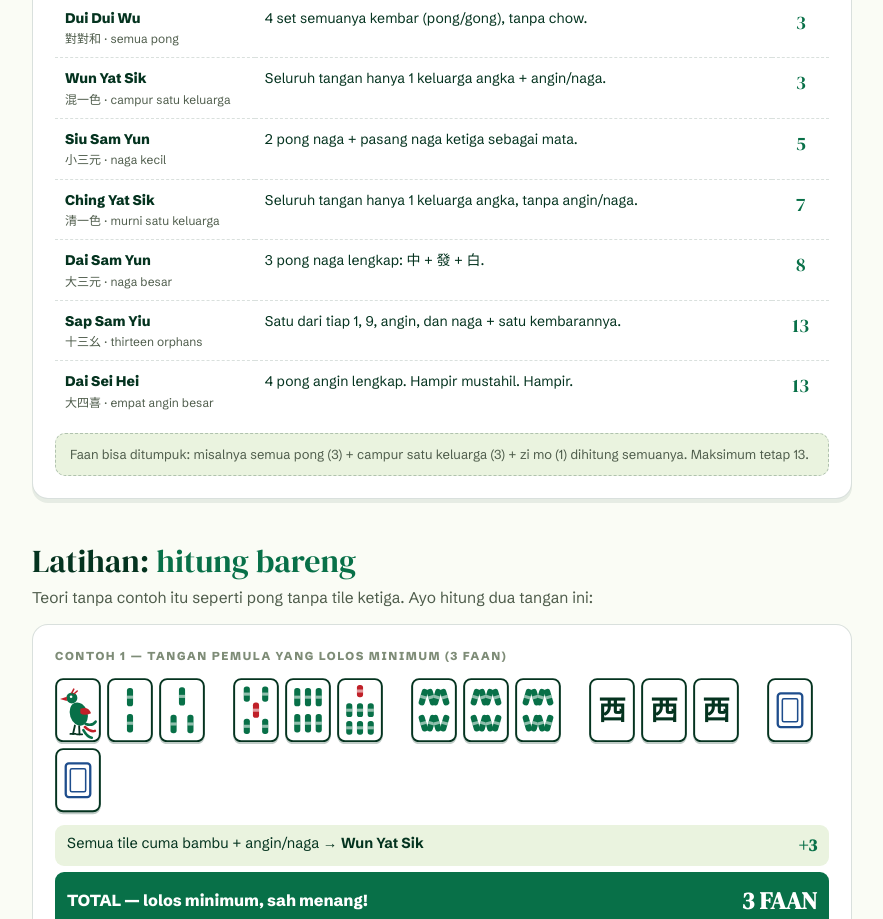
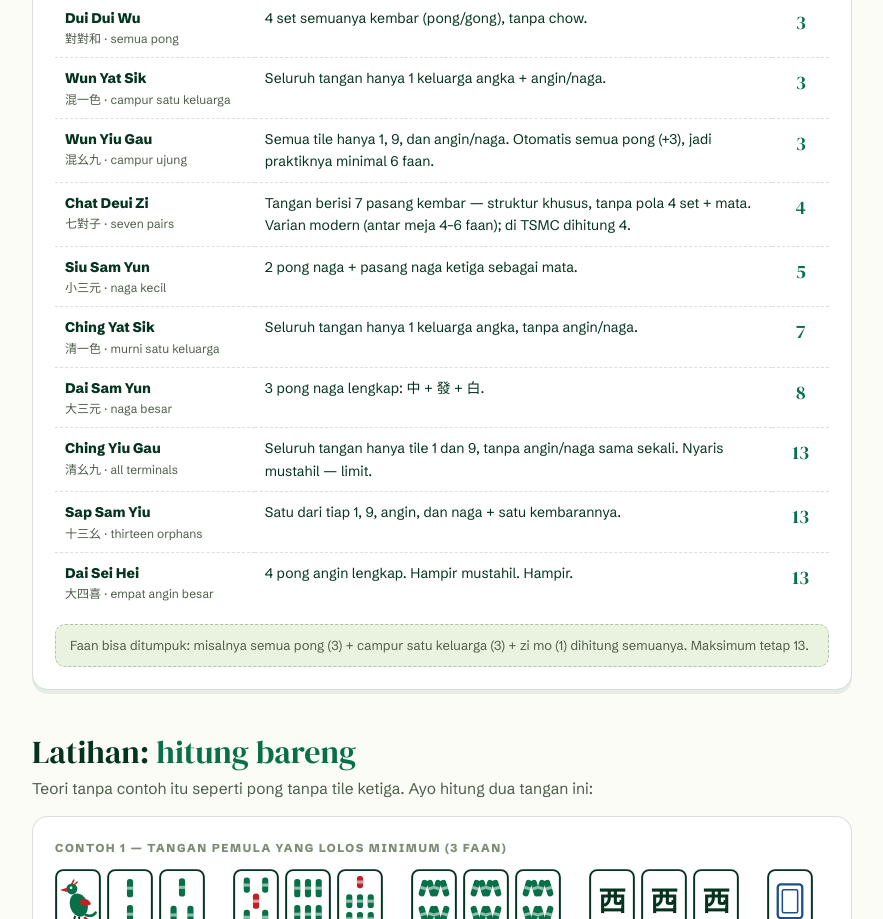
Before and after one commit to timmateri/tsmc-website, a website: page public/modul-02.html in a window 1280 px wide. Shown: the part 1721-2640 px from the top of the page, without its empty margins (198-1081 px from the left). Drawn offline with Linux system fonts and the light colour scheme.

Commit message:
Tabel faan Modul 02: tambah Wun Yiu Gau (3), Seven Pairs (4), Ching Yiu Gau/All Terminals (limit)

```diff
--- a/public/modul-02.html
+++ b/public/modul-02.html
@@ -75,9 +75,12 @@
       <tr><td class="fn">Mou Fa<small>tanpa bunga sama sekali</small></td><td>Sampai menang tidak pernah dapat satu pun tile bunga.</td><td class="fv2">1</td></tr>
       <tr><td class="fn">Dui Dui Wu<small>對對和 · semua pong</small></td><td>4 set semuanya kembar (pong/gong), tanpa chow.</td><td class="fv2">3</td></tr>
       <tr><td class="fn">Wun Yat Sik<small>混一色 · campur satu keluarga</small></td><td>Seluruh tangan hanya 1 keluarga angka + angin/naga.</td><td class="fv2">3</td></tr>
+      <tr><td class="fn">Wun Yiu Gau<small>混幺九 · campur ujung</small></td><td>Semua tile hanya 1, 9, dan angin/naga. Otomatis semua pong (+3), jadi praktiknya minimal 6 faan.</td><td class="fv2">3</td></tr>
+      <tr><td class="fn">Chat Deui Zi<small>七對子 · seven pairs</small></td><td>Tangan berisi 7 pasang kembar — struktur khusus, tanpa pola 4 set + mata. Varian modern (antar meja 4–6 faan); di TSMC dihitung 4.</td><td class="fv2">4</td></tr>
       <tr><td class="fn">Siu Sam Yun<small>小三元 · naga kecil</small></td><td>2 pong naga + pasang naga ketiga sebagai mata.</td><td class="fv2">5</td></tr>
       <tr><td class="fn">Ching Yat Sik<small>清一色 · murni satu keluarga</small></td><td>Seluruh tangan hanya 1 keluarga angka, tanpa angin/naga.</td><td class="fv2">7</td></tr>
       <tr><td class="fn">Dai Sam Yun<small>大三元 · naga besar</small></td><td>3 pong naga lengkap: 中 + 發 + 白.</td><td class="fv2">8</td></tr>
+      <tr><td class="fn">Ching Yiu Gau<small>清幺九 · all terminals</small></td><td>Seluruh tangan hanya tile 1 dan 9, tanpa angin/naga sama sekali. Nyaris mustahil — limit.</td><td class="fv2">13</td></tr>
       <tr><td class="fn">Sap Sam Yiu<small>十三幺 · thirteen orphans</small></td><td>Satu dari tiap 1, 9, angin, dan naga + satu kembarannya.</td><td class="fv2">13</td></tr>
       <tr><td class="fn">Dai Sei Hei<small>大四喜 · empat angin besar</small></td><td>4 pong angin lengkap. Hampir mustahil. Hampir.</td><td class="fv2">13</td></tr>
     </table>
```
